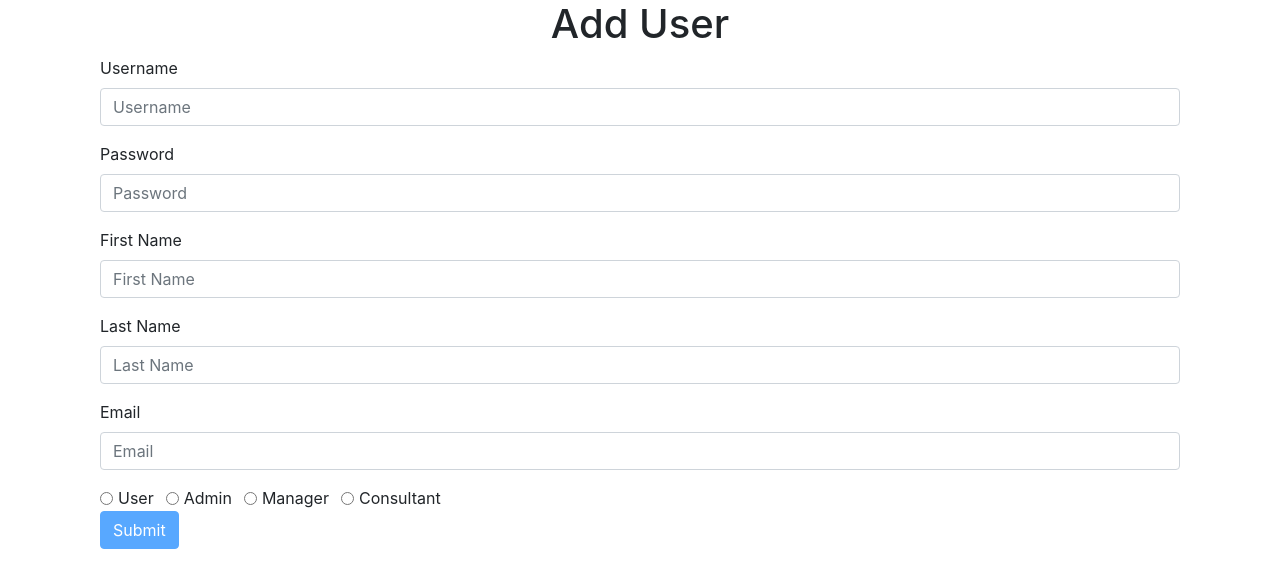
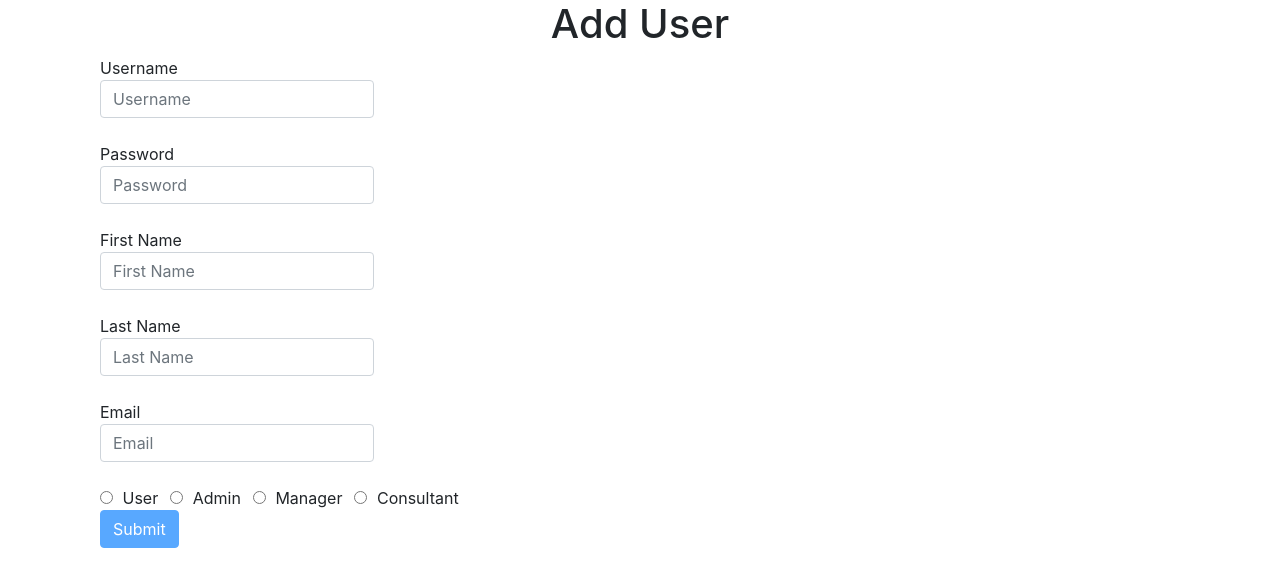
Before and after one commit to AlinaMaican/managio, an Angular app in the folder webapp/: page /add-user in a window 1280 px wide. Shown: the top 588 px of the page. Built offline with nearby package versions, Linux system fonts and the light colour scheme.

Commit message:
Fix add-user page input labels

```diff
--- a/webapp/src/app/users/add-user/add-user.component.html
+++ b/webapp/src/app/users/add-user/add-user.component.html
@@ -3,43 +3,53 @@
   <form [formGroup]="adduser" (ngSubmit)="createUser()">
     <div class="row-fluid">
       <div class="form-group">
-        <label>Username</label>
+        <label>Username
           <input type="text" class="form-control" placeholder="Username" formControlName="username" required="required">
+        </label>
       </div>
       <div class="form-group">
-        <label>Password</label>
+        <label>Password
           <input type="password" class="form-control" placeholder="Password" formControlName="password"
                  required="required">
+        </label>
       </div>
       <div class="form-group">
-        <label>First Name</label>
+        <label>First Name
           <input type="text" class="form-control" placeholder="First Name" formControlName="firstName"
                  required="required">
+        </label>
       </div>
       <div class="form-group">
-        <label>Last Name</label>
-        <input type="text" class="form-control" placeholder="Last Name" formControlName="lastName" required="required">
+        <label>Last Name
+          <input type="text" class="form-control" placeholder="Last Name" formControlName="lastName"
+                 required="required">
+        </label>
       </div>
       <div class="form-group">
-        <label>Email</label>
+        <label>Email
           <input type="email" class="form-control" placeholder="Email" formControlName="email" required="required">
+        </label>
       </div>
       <div class="form-check form-check-inline">
+        <label class="form-check-label">
           <input class="form-check-input" type="radio" name="userRole" value="USER" formControlName="userRole"
                  required="required">
-        <label class="form-check-label">User</label>
+          User</label>
       </div>
       <div class="form-check form-check-inline">
-        <input class="form-check-input" type="radio" name="userRole" value="ADMIN" formControlName="userRole">
-        <label class="form-check-label">Admin</label>
+        <label class="form-check-label"><input class="form-check-input" type="radio" name="userRole" value="ADMIN"
+                                               formControlName="userRole">
+          Admin</label>
       </div>
       <div class="form-check form-check-inline">
-        <input class="form-check-input" type="radio" name="userRole" value="MANAGER" formControlName="userRole">
-        <label class="form-check-label">Manager</label>
+        <label class="form-check-label"><input class="form-check-input" type="radio" name="userRole" value="MANAGER"
+                                               formControlName="userRole">
+          Manager</label>
       </div>
       <div class="form-check form-check-inline">
-        <input class="form-check-input" type="radio" name="userRole" value="CONSULTANT" formControlName="userRole">
-        <label class="form-check-label">Consultant</label>
+        <label class="form-check-label"><input class="form-check-input" type="radio" name="userRole" value="CONSULTANT"
+                                                formControlName="userRole">
+          Consultant</label>
       </div>
     </div>
     <button type="submit" class="btn btn-primary" [disabled]="!adduser.valid">Submit</button>
```
Lines whose indentation alone changed are shown as unchanged.
